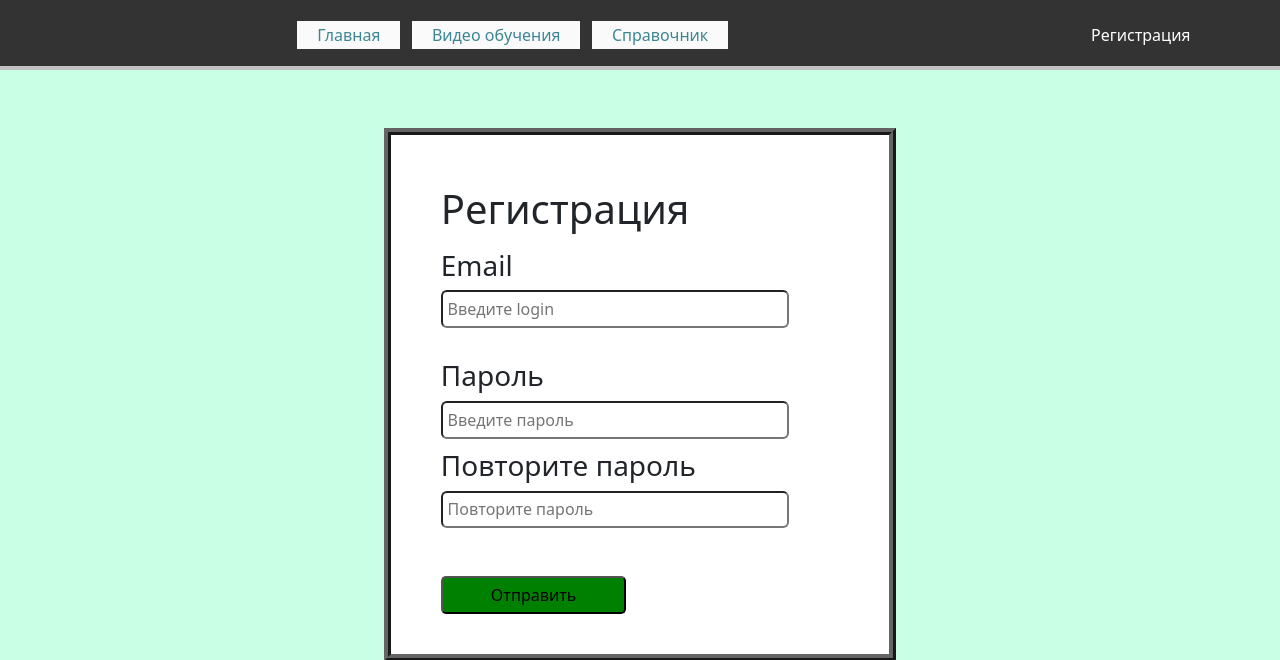
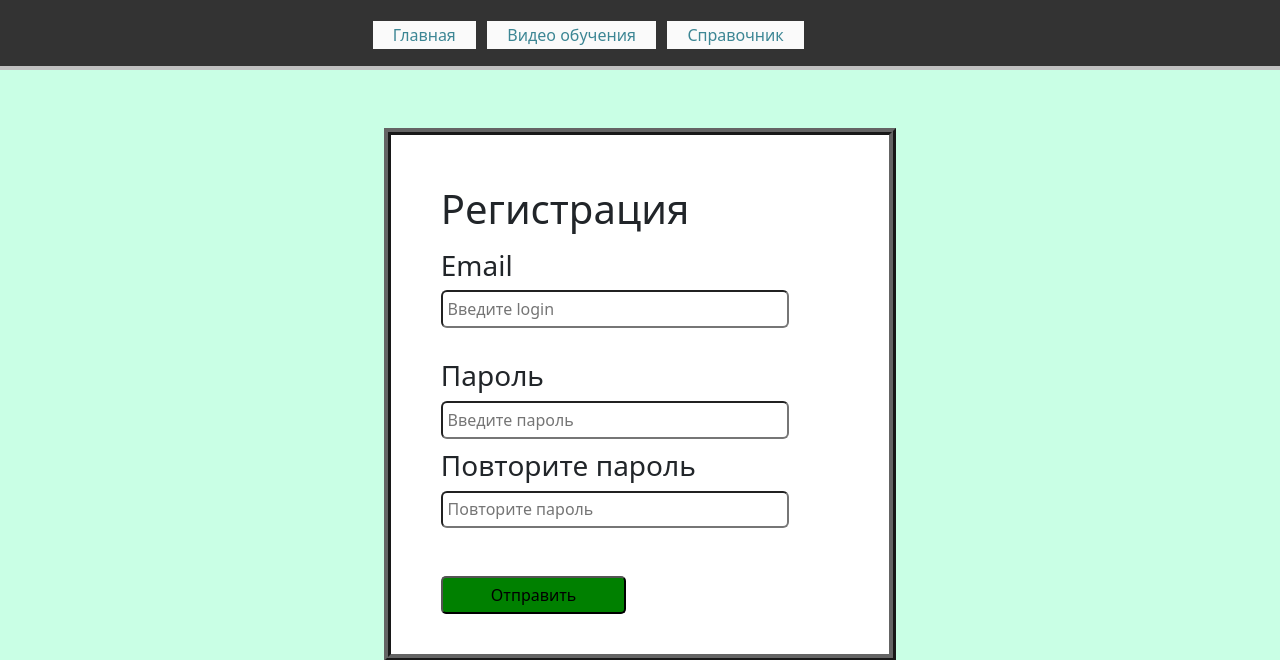
Before and after one commit to Skoppi33/pythonProjectflask, a Flask app: page /reg in a window 1280 px wide. Shown: the top 660 px of the page. Run offline with Flask 3, Linux system fonts and the light colour scheme.

```diff
--- a/templates/registr.html
+++ b/templates/registr.html
@@ -3,7 +3,6 @@
 {% block  title %}Регистрация{% endblock %}
 
 {% block reg %}
-    <li class="in_reg">Регистрация</li>
 {% endblock %}
 
 {% block  body %}
```
